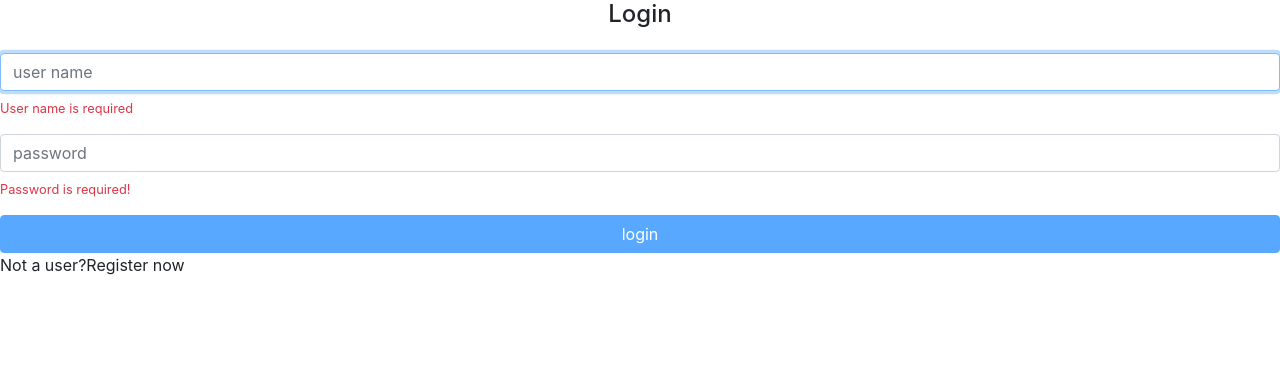
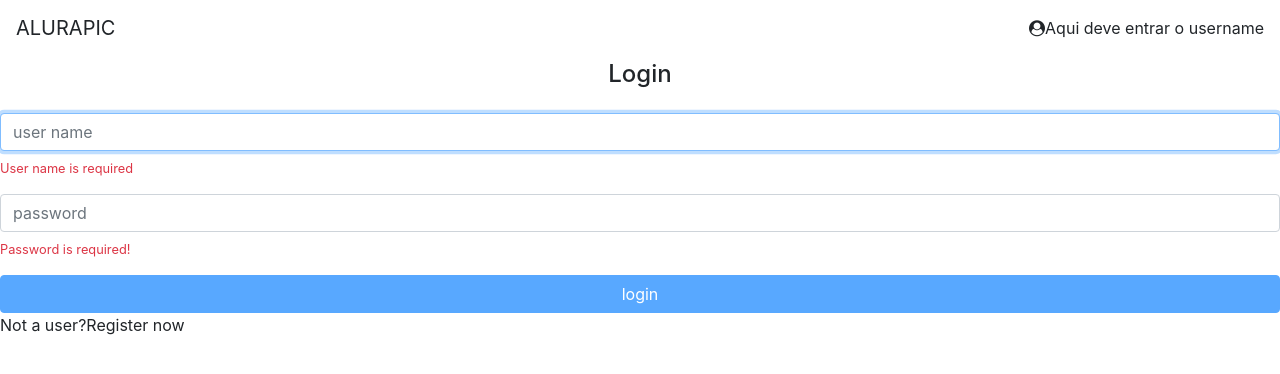
Before and after one commit to mnishimori/aluraAngularAluraPic, an Angular app: page / in a window 1280 px wide. Shown: the top 374 px of the page. Built offline with nearby package versions, Linux system fonts and the light colour scheme.

Commit message:
feat: HeaderComponent

```diff
--- a/src/app/app.component.html
+++ b/src/app/app.component.html
@@ -1 +1,2 @@
+<app-header></app-header>
 <router-outlet></router-outlet>
--- a/src/app/app.module.ts
+++ b/src/app/app.module.ts
@@ -6,6 +6,7 @@
 import {PhotosModule} from './photos/photos.module';
 import {ErrorsModule} from './errors/errors.module';
 import {HomeModule} from './home/home.module';
+import {CoreModule} from './core/core.module';
 
 @NgModule({
   declarations: [
@@ -16,7 +17,8 @@
     AppRoutingModule,
     ErrorsModule,
     PhotosModule,
-    HomeModule
+    HomeModule,
+    CoreModule
   ],
   providers: [],
   bootstrap: [AppComponent]
--- /dev/null
+++ b/src/app/core/header/header.component.html
@@ -0,0 +1,9 @@
+<header class="fixed-top">
+  <nav class="navbar navbar-light bg-white">
+    <a class="navbar-brand">ALURAPIC</a>
+    <div>
+      <i class="fa fa-user-circle"></i>
+      <a>Aqui deve entrar o username</a>
+    </div>
+  </nav>
+</header>
--- /dev/null
+++ b/src/app/core/header/header.component.ts
@@ -0,0 +1,15 @@
+import { Component, OnInit } from '@angular/core';
+
+@Component({
+  selector: 'app-header',
+  templateUrl: './header.component.html',
+  styleUrls: ['./header.component.css']
+})
+export class HeaderComponent implements OnInit {
+
+  constructor() { }
+
+  ngOnInit(): void {
+  }
+
+}
--- a/src/index.html
+++ b/src/index.html
@@ -6,6 +6,11 @@
   <base href="/">
   <meta name="viewport" content="width=device-width, initial-scale=1">
   <link rel="icon" type="image/x-icon" href="favicon.ico">
+  <style>
+    body {
+      padding-top: 60px
+    }
+  </style>
 </head>
 <body>
   <app-root></app-root>
```
Also changed, not shown: src/app/core/core.module.ts (added, +18 -0 lines), src/app/core/header/header.component.css (added).
